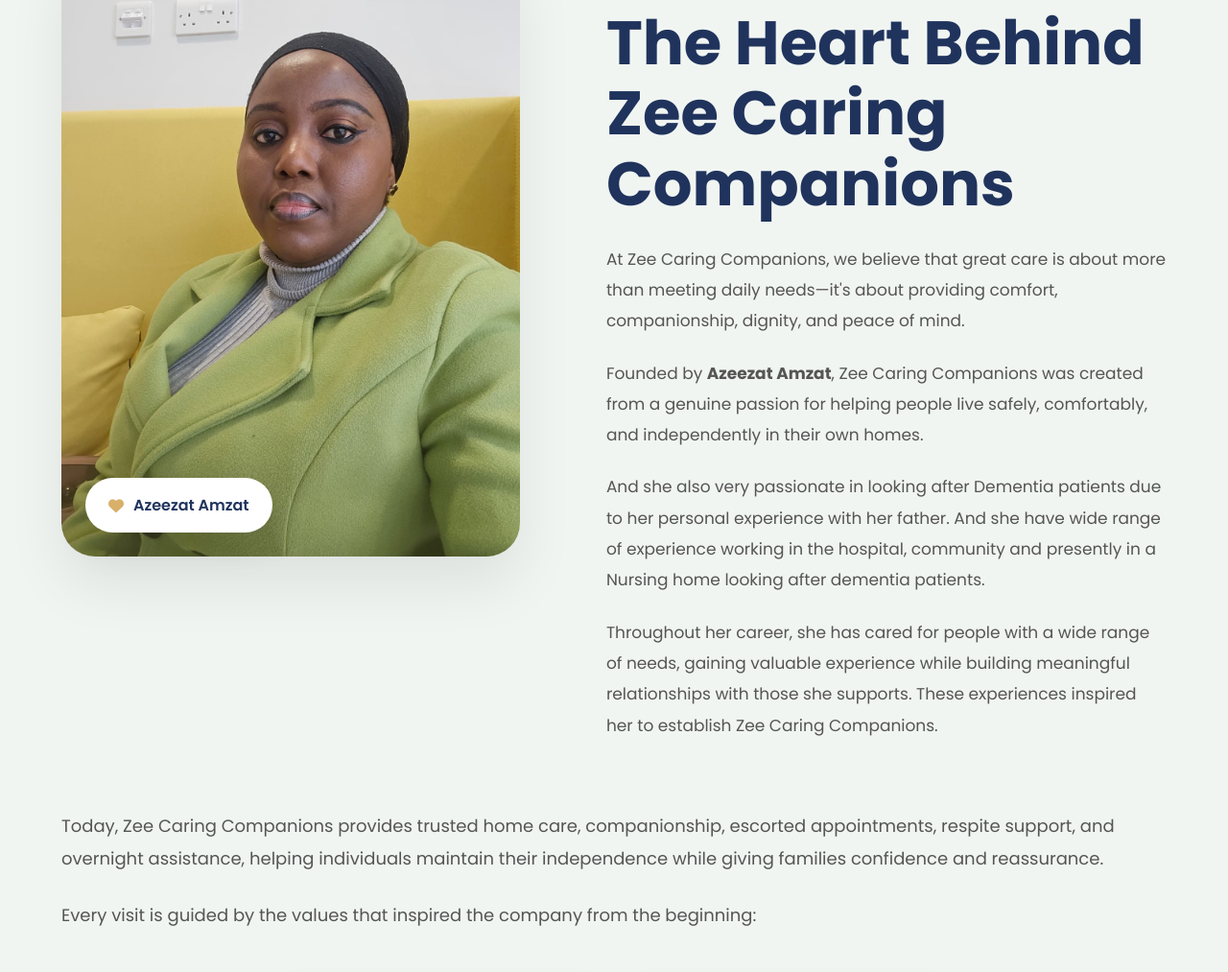
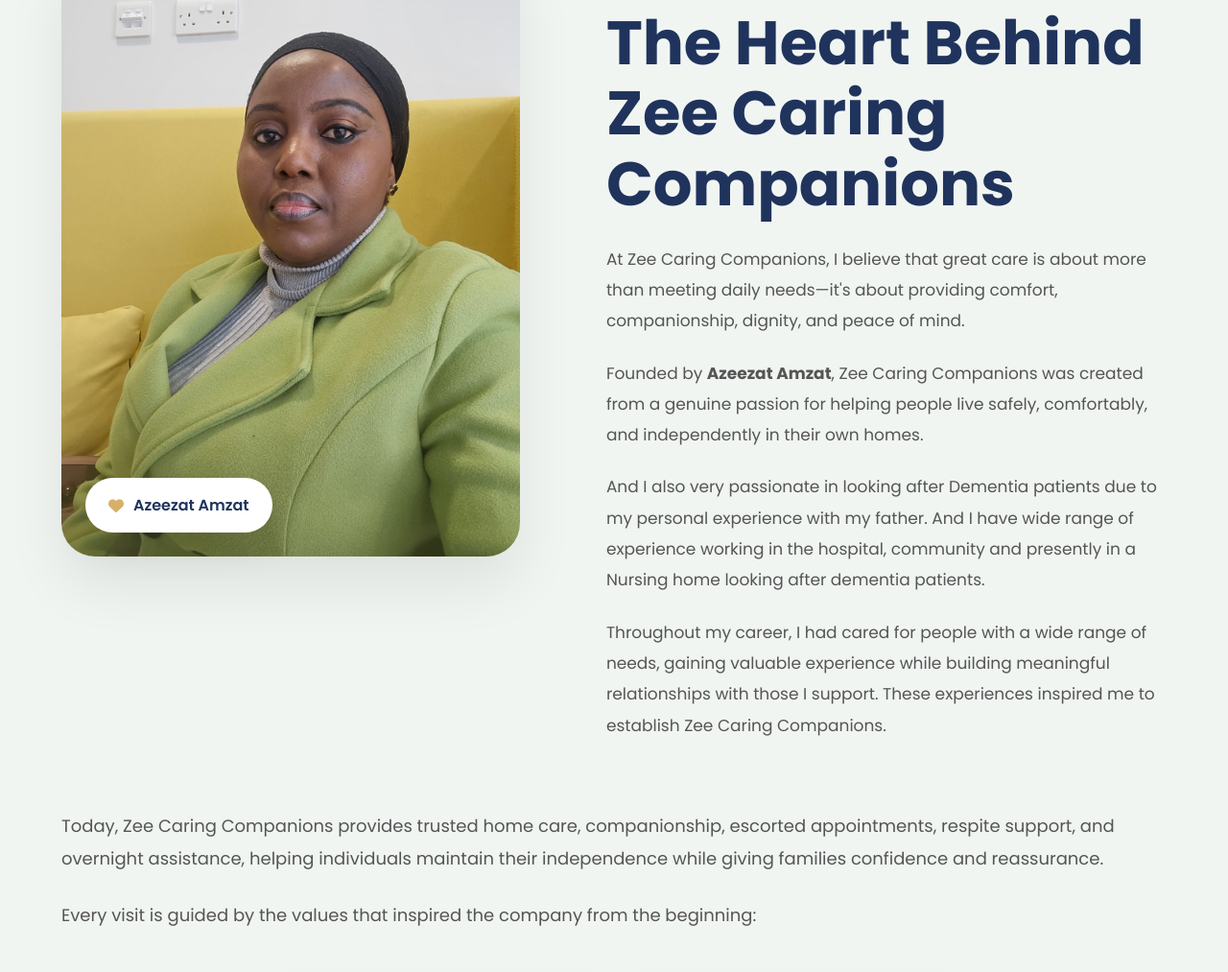
Before and after one commit to jaes-solutions/Zee-Care, a plain HTML site: page About.html in a window 1280 px wide. Shown: the part 1184-2197 px from the top of the page at 96% size. Drawn offline with Linux system fonts and the light colour scheme.

Commit message:
Updated About page Our story section

```diff
--- a/About.html
+++ b/About.html
@@ -252,7 +252,7 @@
             </h2>
 
             <p>
-                At Zee Caring Companions, we believe that great care is about more than meeting daily needs—it's
+                At Zee Caring Companions, I believe that great care is about more than meeting daily needs—it's
                 about providing comfort, companionship, dignity, and peace of mind.
             </p>
 
@@ -262,14 +262,14 @@
             </p>
 
             <p>
-                And she also very passionate in looking after Dementia patients due to her personal experience with her father.
-                And she have wide range of experience working in the hospital, community and presently in a Nursing home looking
+                And I also very passionate in looking after Dementia patients due to my personal experience with my father.
+                And I have wide range of experience working in the hospital, community and presently in a Nursing home looking
                 after dementia patients.
             </p>
         <p>
-            Throughout her career, she has cared for people with a wide range of needs, gaining valuable
-            experience while building meaningful relationships with those she supports. These experiences
-            inspired her to establish Zee Caring Companions.
+            Throughout my career, I had cared for people with a wide range of needs, gaining valuable
+            experience while building meaningful relationships with those I support. These experiences
+            inspired me to establish Zee Caring Companions.
         </p>
         </div>
     </div>
```
